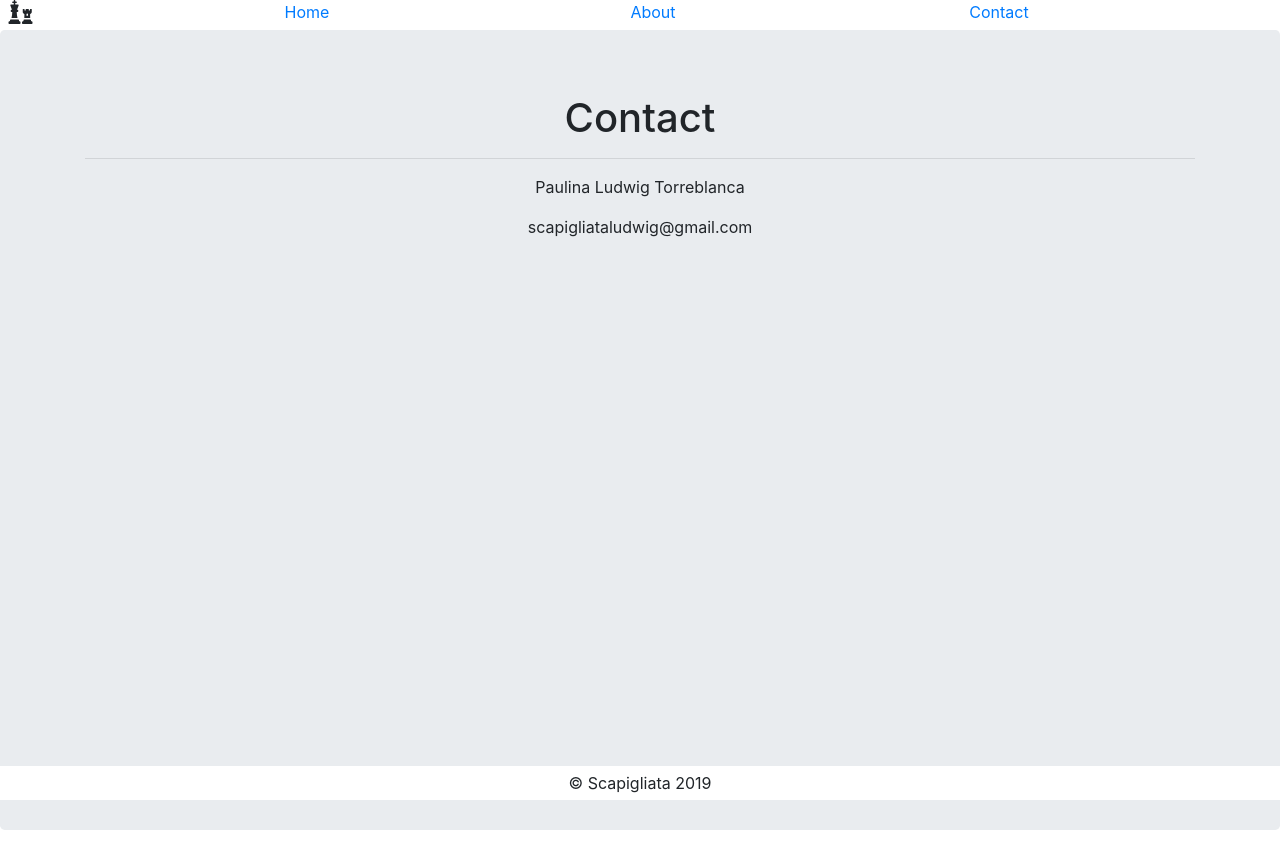
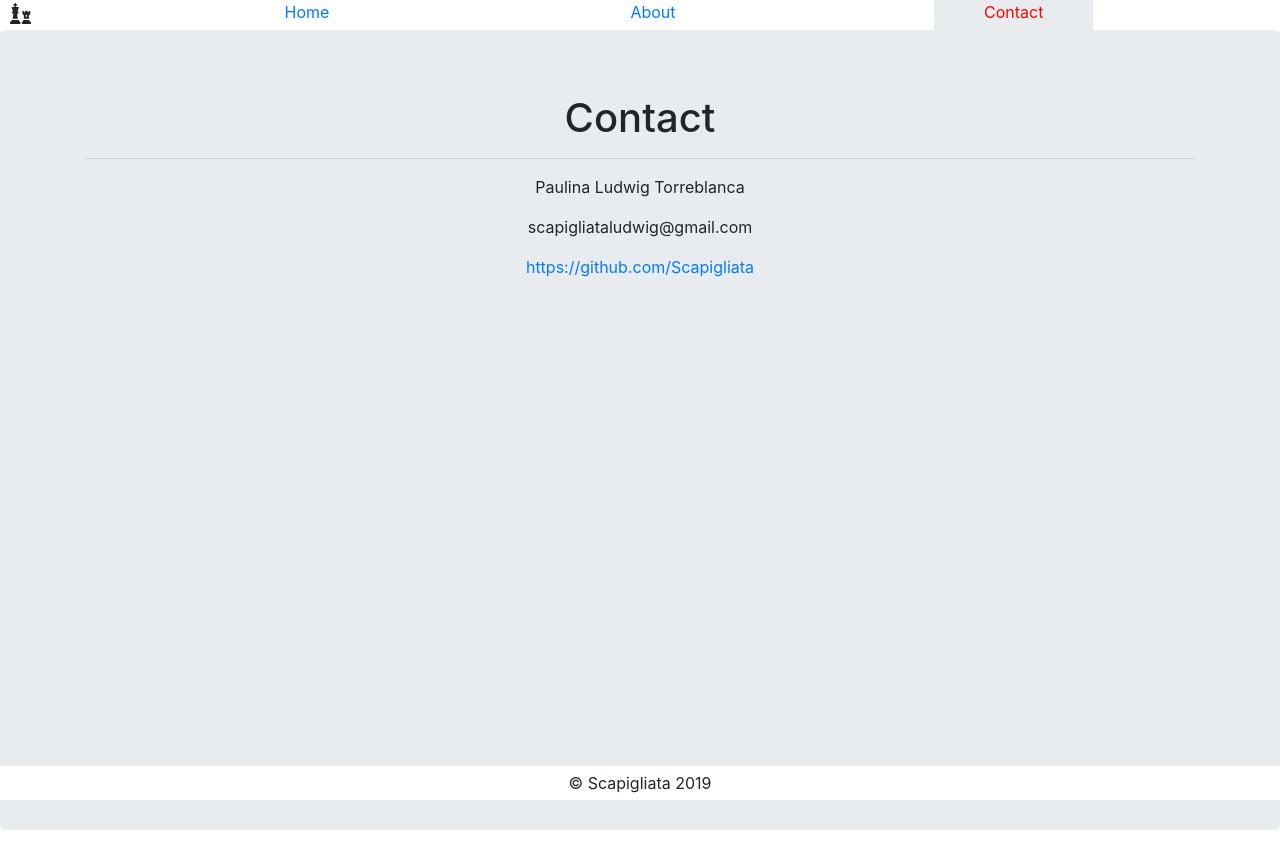
Before and after one commit to Scapigliata/LIST-IT, a React (Create React App) app: page /contact in a window 1280 px wide. Built offline with nearby package versions, Linux system fonts and the light colour scheme; what ludwig-module would draw is missing.

Commit message:
Styling optimized for screen size compatibility

```diff
--- a/src/App.css
+++ b/src/App.css
@@ -30,6 +30,30 @@
   to {
     transform: rotate(360deg);
   }
+}
+
+@media only screen and (min-width: 960px) {
+  /* styles for browsers larger than 960px; */
+}
+@media only screen and (min-width: 1440px) {
+  /* styles for browsers larger than 1440px; */
+}
+@media only screen and (min-width: 2000px) {
+  /* for sumo sized (mac) screens */
+}
+@media only screen and (max-device-width: 480px) {
+ /* styles for mobile browsers smaller than 480px; (iPhone) */
+}
+@media only screen and (device-width: 768px) {
+ /* default iPad screens */
+}
+/* different techniques for iPad screening */
+@media only screen and (min-device-width: 481px) and (max-device-width: 1024px) and (orientation:portrait) {
+/* For portrait layouts only */
+}
+
+@media only screen and (min-device-width: 481px) and (max-device-width: 1024px) and (orientation:landscape) {
+/* For landscape layouts only */
 }
 
 #form-container {
@@ -91,6 +115,9 @@ li:hover {
 
 #inputButton {
   width: 100%;
+  min-width:  300px;
+
+
 }
 
 #myUl {
@@ -132,6 +159,7 @@ li:hover {
 
 .jumbotron {
   min-height: 100vh;
+  min-width:  300px;
 }
 
 .completed-button {
@@ -178,3 +206,7 @@ li:hover {
   transform: scale(1.2);
   transition: 1s;
 }
+
+.chess {
+  padding-top: 2px;
+}
--- a/src/components/Header.js
+++ b/src/components/Header.js
@@ -6,12 +6,12 @@ import { faChess } from "@fortawesome/free-solid-svg-icons";
 const Header = () => (
   <header>
     <span className="logo">
-    <FontAwesomeIcon icon={faChess} />
+    <FontAwesomeIcon className="chess" icon={faChess} />
     </span>
     <div className="main-nav">
-    <li><NavLink exact to="/" activeStyle={{ color: 'red' }}>Home</NavLink></li>
-    <li><NavLink exact to="/about" activeClassName="activeClassName" >About</NavLink></li>
-    <li><NavLink exact to="/contact">Contact</NavLink></li>
+    <li><NavLink exact to="/" activeStyle={{ color: 'red', padding: '9px 50px', background: 'RGB(232, 236, 239)' }}>Home</NavLink></li>
+    <li><NavLink exact to="/about" activeClassName="activeClassName" activeStyle={{ color: 'red', padding: '9px 50px', background: 'RGB(232, 236, 239)' }}>About</NavLink></li>
+    <li><NavLink exact to="/contact" activeStyle={{ color: 'red', padding: '9px 50px', background: 'RGB(232, 236, 239)' }}>Contact</NavLink></li>
     </div>
   </header>
 );
--- a/src/components/Lists.js
+++ b/src/components/Lists.js
@@ -5,7 +5,7 @@ import { faCheck, faMinus } from "@fortawesome/free-solid-svg-icons";
 
 function List({ list, index, completeList, deleteList }) {
   return (
-    <li
+    <div id="func-list-container"><li
       className="liTest containList"
       style={{ textDecoration: list.isCompleted ? "line-through" : "" }}
     >
@@ -18,7 +18,7 @@ function List({ list, index, completeList, deleteList }) {
           <FontAwesomeIcon icon={faMinus} />
         </button>
       </div>
-    </li>
+    </li></div>
   );
 }
 
--- a/src/pages/Contact.js
+++ b/src/pages/Contact.js
@@ -10,6 +10,7 @@ const Contact = () => {
           <hr />
           <p>Paulina Ludwig Torreblanca</p>
           <p>scapigliataludwig@gmail.com</p>
+          <a href="https://github.com/Scapigliata">https://github.com/Scapigliata</a>
         </Container>
       </Jumbotron>
     </div>
```
